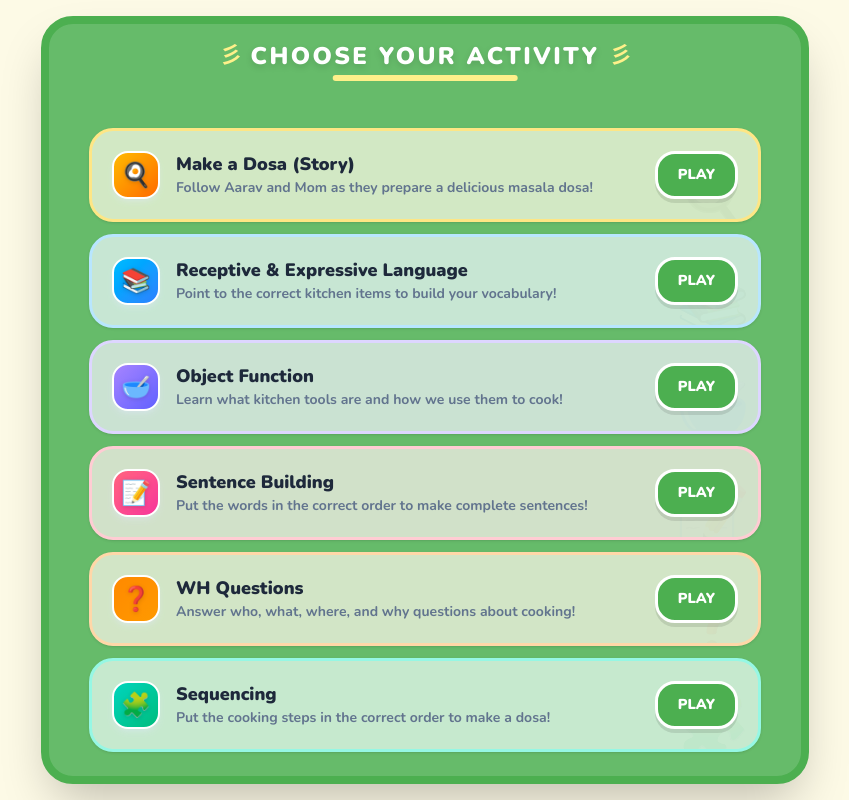
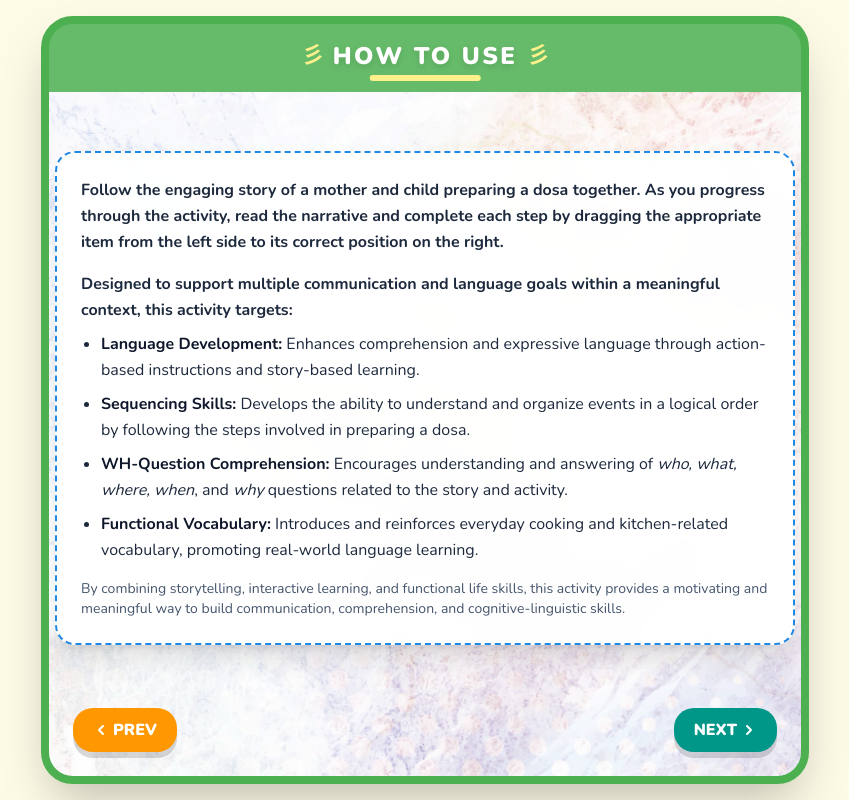
Before and after one commit to Viraj030/Sayspeech, a Next.js app: page / in a window 1280 px wide. Both pictures are taken after a click on the button "NEXT". Shown: the whole page, without its empty margins (215-1064 px from the left). Built offline with nearby package versions, Linux system fonts and the light colour scheme.

Commit message:
Changes shared by client

```diff
--- a/app/page.tsx
+++ b/app/page.tsx
@@ -21,6 +21,7 @@ import SequenceScreen from '@/components/SequenceScreen';
 import ChallengeHub from '@/components/ChallengeHub';
 import RewardPopup from '@/components/RewardPopup';
 import ReceptiveSceneScreen from '@/components/ReceptiveSceneScreen';
+import HowToUseScreen from '@/components/HowToUseScreen';
 
 // Import Data & types
 import { gameModules } from '@/data/makeDosa';
@@ -32,7 +33,7 @@ export default function Home() {
 
   // Core navigation states
   const [currentModule, setCurrentModule] = useState<
-    'welcome' | 'hub' | 'story' | 'receptiveLanguage' | 'objectFunction' | 'sentenceBuilding' | 'whQuestions' | 'sequencing' | null
+    'welcome' | 'howToUse' | 'hub' | 'story' | 'receptiveLanguage' | 'objectFunction' | 'sentenceBuilding' | 'whQuestions' | 'sequencing' | null
   >('welcome');
   const [currentStepIndex, setCurrentStepIndex] = useState(0);
   const [resetCounter, setResetCounter] = useState(0);
@@ -130,7 +131,7 @@ export default function Home() {
   }, []);
 
   // Current active slide array
-  const isGameplay = currentModule && currentModule !== 'welcome' && currentModule !== 'hub';
+  const isGameplay = currentModule && currentModule !== 'welcome' && currentModule !== 'howToUse' && currentModule !== 'hub';
   const currentModuleSlides = isGameplay ? gameModules[currentModule] || [] : [];
   const totalSteps = currentModuleSlides.length;
   const currentStep = isGameplay ? currentModuleSlides[currentStepIndex] : null;
@@ -323,16 +324,9 @@ export default function Home() {
   const handleHome = () => {
     if (autoAdvanceTimeoutRef.current) clearTimeout(autoAdvanceTimeoutRef.current);
     playSound('click');
-    if (currentModule !== 'welcome' && currentModule !== 'hub') {
-      // Return to Selection Hub if backing out of an activity
-      setCurrentModule('hub');
-      setCurrentStepIndex(0);
-      saveProgress(completedModules, 'hub');
-    } else {
-      // Exit back to Welcome Page
-      setCurrentModule('welcome');
-      saveProgress(completedModules, 'welcome');
-    }
+    setCurrentModule('welcome');
+    setCurrentStepIndex(0);
+    saveProgress(completedModules, 'welcome');
   };
 
   const selectModuleFromHub = (moduleKey: string) => {
@@ -559,8 +553,10 @@ export default function Home() {
     activityName = 'WH Questions';
   } else if (currentModule === 'sequencing') {
     activityName = 'Sequencing';
+  } else if (currentModule === 'howToUse') {
+    activityName = 'HOW TO USE';
   } else if (currentModule === 'hub' || currentModule === null) {
-    activityName = isAllCompleted ? 'Dosa Master Chef! 🏆' : 'Choose Your Activity';
+    activityName = isAllCompleted ? 'Dosa Master Chef! 🏆' : 'Choose Your Target Goal';
   }
 
   // ── WELCOME SCREEN RENDERING ──
@@ -572,8 +568,7 @@ export default function Home() {
         activityName="Say Speech"
         onNext={() => {
           playSound('click');
-          setCurrentModule('hub');
-          saveProgress(completedModules, 'hub');
+          setCurrentModule('howToUse');
         }}
         onPrev={() => { }}
         disableNext={false}
@@ -589,10 +584,38 @@ export default function Home() {
           description="Follow Aarav and his mom as they cook a yummy masala dosa together!"
           onStart={() => {
             playSound('click');
-            setCurrentModule('hub');
-            saveProgress(completedModules, 'hub');
+            setCurrentModule('howToUse');
           }}
         />
+      </GameLayout>
+    );
+  }
+
+  // ── HOW TO USE SCREEN RENDERING ──
+  if (currentModule === 'howToUse') {
+    return (
+      <GameLayout
+        currentStepIndex={0}
+        totalSteps={0}
+        activityName="HOW TO USE"
+        onNext={() => {
+          playSound('click');
+          setCurrentModule('hub');
+          saveProgress(completedModules, 'hub');
+        }}
+        onPrev={() => {
+          playSound('click');
+          setCurrentModule('welcome');
+        }}
+        disableNext={false}
+        disablePrev={false}
+        onHome={handleHome}
+        isWide={true}
+        hideHeader={false}
+        hideFooter={false}
+        hideHome={true}
+      >
+        <HowToUseScreen />
       </GameLayout>
     );
   }
--- /dev/null
+++ b/components/HowToUseScreen.tsx
@@ -0,0 +1,53 @@
+'use client';
+
+import React from 'react';
+import { motion } from 'framer-motion';
+
+export default function HowToUseScreen() {
+  return (
+    <div
+      className="relative w-full h-full flex items-center justify-center overflow-hidden bg-cover bg-center pt-6 px-1.5 pb-20 sm:pb-24 select-none"
+      style={{
+        backgroundImage: "url('/make_a_dosa_images/game-bg.jpg')",
+      }}
+    >
+      {/* Semi-transparent Overlay */}
+      <div className="absolute inset-0 bg-white/20 pointer-events-none" />
+
+      {/* Main Instruction Card */}
+      <motion.div
+        initial={{ opacity: 0, y: 15 }}
+        animate={{ opacity: 1, y: 0 }}
+        transition={{ duration: 0.4, ease: 'easeOut' }}
+        className="relative z-10 w-full bg-white/95 backdrop-blur-md rounded-[20px] p-5 sm:p-6 shadow-xl flex flex-col border-[2px] border-dashed border-[#1e88e5] text-slate-800 text-xs sm:text-sm md:text-base leading-snug sm:leading-relaxed"
+      >
+        <p className="font-bold mb-3 sm:mb-4">
+          Follow the engaging story of a mother and child preparing a dosa together. As you progress through the activity, read the narrative and complete each step by dragging the appropriate item from the left side to its correct position on the right.
+        </p>
+
+        <p className="font-bold mb-2">
+          Designed to support multiple communication and language goals within a meaningful context, this activity targets:
+        </p>
+
+        <ul className="list-disc pl-5 space-y-2 mb-3 sm:mb-4 font-medium">
+          <li>
+            <strong className="text-slate-900">Language Development:</strong> Enhances comprehension and expressive language through action-based instructions and story-based learning.
+          </li>
+          <li>
+            <strong className="text-slate-900">Sequencing Skills:</strong> Develops the ability to understand and organize events in a logical order by following the steps involved in preparing a dosa.
+          </li>
+          <li>
+            <strong className="text-slate-900">WH-Question Comprehension:</strong> Encourages understanding and answering of <em>who, what, where, when</em>, and <em>why</em> questions related to the story and activity.
+          </li>
+          <li>
+            <strong className="text-slate-900">Functional Vocabulary:</strong> Introduces and reinforces everyday cooking and kitchen-related vocabulary, promoting real-world language learning.
+          </li>
+        </ul>
+
+        <p className="font-medium text-slate-600 text-xs sm:text-sm">
+          By combining storytelling, interactive learning, and functional life skills, this activity provides a motivating and meaningful way to build communication, comprehension, and cognitive-linguistic skills.
+        </p>
+      </motion.div>
+    </div>
+  );
+}
--- a/components/ReceptiveSceneScreen.tsx
+++ b/components/ReceptiveSceneScreen.tsx
@@ -43,11 +43,11 @@ export default function ReceptiveSceneScreen({
 
   // Specific position coordinates on counter to scatter elements naturally (not straight line)
   const itemPositions: Record<string, { left: number; top: number; width: number; height: number }> = {
-    batter: { left: 3, top: 65, width: 20, height: 20 },
+    batter: { left: 75, top: 55, width: 20, height: 20 },
     masala: { left: 20, top: 82, width: 20, height: 16 },
     oil: { left: 45, top: 80, width: 7, height: 18 },
     spatula: { left: 62, top: 78, width: 5, height: 23 },
-    plate: { left: 67, top: 72, width: 22, height: 16 }
+    plate: { left: 68, top: 72, width: 22, height: 16 }
   };
 
   // Map for friendly praise sentences
```
Also changed, not shown: public/make_a_dosa_images/game-bg.jpg (added), 1 other file (tests, documents, lock files or other folders).
